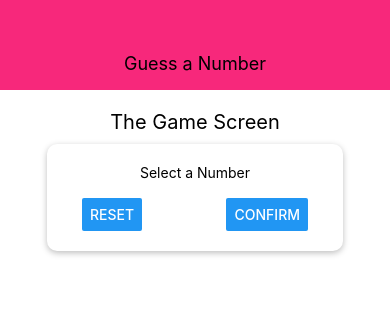
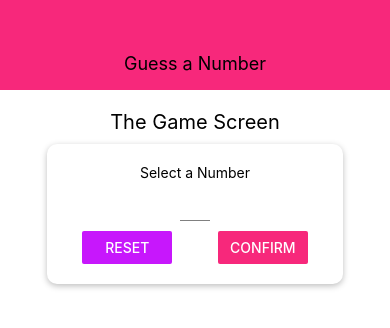
Before and after one commit to satishf889/GuessANumber, a React Native app: screen / in a window 390 px wide. Shown: the top 328 px of the page. Built offline with nearby package versions, Linux system fonts and the light colour scheme.

Commit message:
Add Validation and Alert for entered number.

```diff
--- a/components/Card.js
+++ b/components/Card.js
@@ -1,7 +1,7 @@
 import React from "react";
 import { View, StyleSheet } from "react-native";
 
-export default function Card() {
+export default function Card(props) {
   return (
     <View style={{ ...styles.card, ...props.style }}>{props.children}</View>
   );
--- a/components/Header.js
+++ b/components/Header.js
@@ -1,5 +1,6 @@
 import React from "react";
 import { View, Text, StyleSheet } from "react-native";
+import Colors from "../constants/colors";
 
 export default function Header(props) {
   return (
@@ -14,7 +15,7 @@ const styles = StyleSheet.create({
     width: "100%",
     height: 90,
     paddingTop: 36,
-    backgroundColor: "#f7287b",
+    backgroundColor: Colors.primary,
     alignItems: "center",
     justifyContent: "center",
   },
--- /dev/null
+++ b/components/Input.js
@@ -0,0 +1,19 @@
+import React from "react";
+import { TextInput, StyleSheet } from "react-native";
+
+export default function Input(props) {
+  return (
+    <TextInput
+      {...props}
+      style={{ ...styles.input, ...props.style }}></TextInput>
+  );
+}
+
+const styles = StyleSheet.create({
+  input: {
+    height: 30,
+    borderBottomColor: "grey",
+    borderBottomWidth: 1,
+    marginVertical: 10,
+  },
+});
--- /dev/null
+++ b/constants/colors.js
@@ -0,0 +1,4 @@
+export default {
+  primary: "#f7287b",
+  accent: "#c717fc",
+};
--- a/screens/StartGameScreen.js
+++ b/screens/StartGameScreen.js
@@ -1,19 +1,86 @@
-import React from "react";
-import { View, Text, StyleSheet, TextInput, Button } from "react-native";
+import React, { useState } from "react";
+import {
+  View,
+  Text,
+  StyleSheet,
+  TouchableWithoutFeedback,
+  Button,
+  Keyboard,
+  Alert,
+} from "react-native";
+import Card from "../components/Card";
+import Input from "../components/Input";
+import Colors from "../constants/colors";
 
 export default function StartGameScreen(props) {
+  const [enteredNumber, setEnteredNumber] = useState("");
+  const [hasConfirmed, setHasConfirmed] = useState(false);
+  const [selectedNumber, setSelectedNumber] = useState();
+
+  const enteredNumberHandler = (inputNumber) => {
+    setEnteredNumber(inputNumber.replace(/[^0-9]/, ""));
+  };
+
+  const resetInputHandler = () => {
+    setEnteredNumber("");
+    setHasConfirmed(false);
+  };
+
+  const confirmInputHandler = () => {
+    const chosenNumber = parseInt(enteredNumber);
+    if (isNaN(chosenNumber) || chosenNumber <= 0 || chosenNumber > 99) {
+      Alert.alert("Invalid number!", "Number has to be between 1 and 99.", [
+        { text: "Okay", style: "destructive", onPress: resetInputHandler },
+      ]);
+      return;
+    }
+    setHasConfirmed(true);
+    setEnteredNumber("");
+    setSelectedNumber(parseInt(enteredNumber));
+  };
+  let confirmedOutput;
+  if (hasConfirmed) {
+    confirmedOutput = <Text>Chosen Number: {selectedNumber}</Text>;
+  }
+
   return (
+    <TouchableWithoutFeedback
+      onPress={() => {
+        Keyboard.dismiss();
+      }}>
       <View style={styles.screen}>
         <Text style={styles.title}>The Game Screen</Text>
-      <View style={styles.inputContainer}>
+        <Card style={styles.inputContainer}>
           <Text>Select a Number</Text>
-        <TextInput />
+          <Input
+            style={styles.input}
+            blurOnSubmit
+            autoCorrect={false}
+            keyboardType="numeric"
+            maxLength={2}
+            value={enteredNumber}
+            onChangeText={enteredNumberHandler}
+          />
           <View style={styles.buttonContainer}>
-          <Button title="Reset" onPress={() => {}} />
-          <Button title="Confirm" onPress={() => {}} />
+            <View style={styles.button}>
+              <Button
+                title="Reset"
+                onPress={() => resetInputHandler()}
+                color={Colors.accent}
+              />
+            </View>
+            <View style={styles.button}>
+              <Button
+                title="Confirm"
+                onPress={() => confirmInputHandler()}
+                color={Colors.primary}
+              />
             </View>
           </View>
+        </Card>
+        {confirmedOutput}
       </View>
+    </TouchableWithoutFeedback>
   );
 }
 
@@ -31,14 +98,6 @@ const styles = StyleSheet.create({
     width: 300,
     maxWidth: "80%",
     alignItems: "center",
-    shadowColor: "black",
-    shadowOffset: { width: 0, height: 2 },
-    shadowRadius: 6,
-    shadowOpacity: 0.26,
-    elevation: 8,
-    backgroundColor: "white",
-    padding: 20,
-    borderRadius: 10,
   },
   buttonContainer: {
     flexDirection: "row",
@@ -46,4 +105,11 @@ const styles = StyleSheet.create({
     justifyContent: "space-between",
     paddingHorizontal: 15,
   },
+  input: {
+    width: 30,
+    textAlign: "center",
+  },
+  button: {
+    width: "40%",
+  },
 });
```
Also changed, not shown: 1 other file (tests, documents, lock files or other folders). Lines whose indentation alone changed are shown as unchanged.
